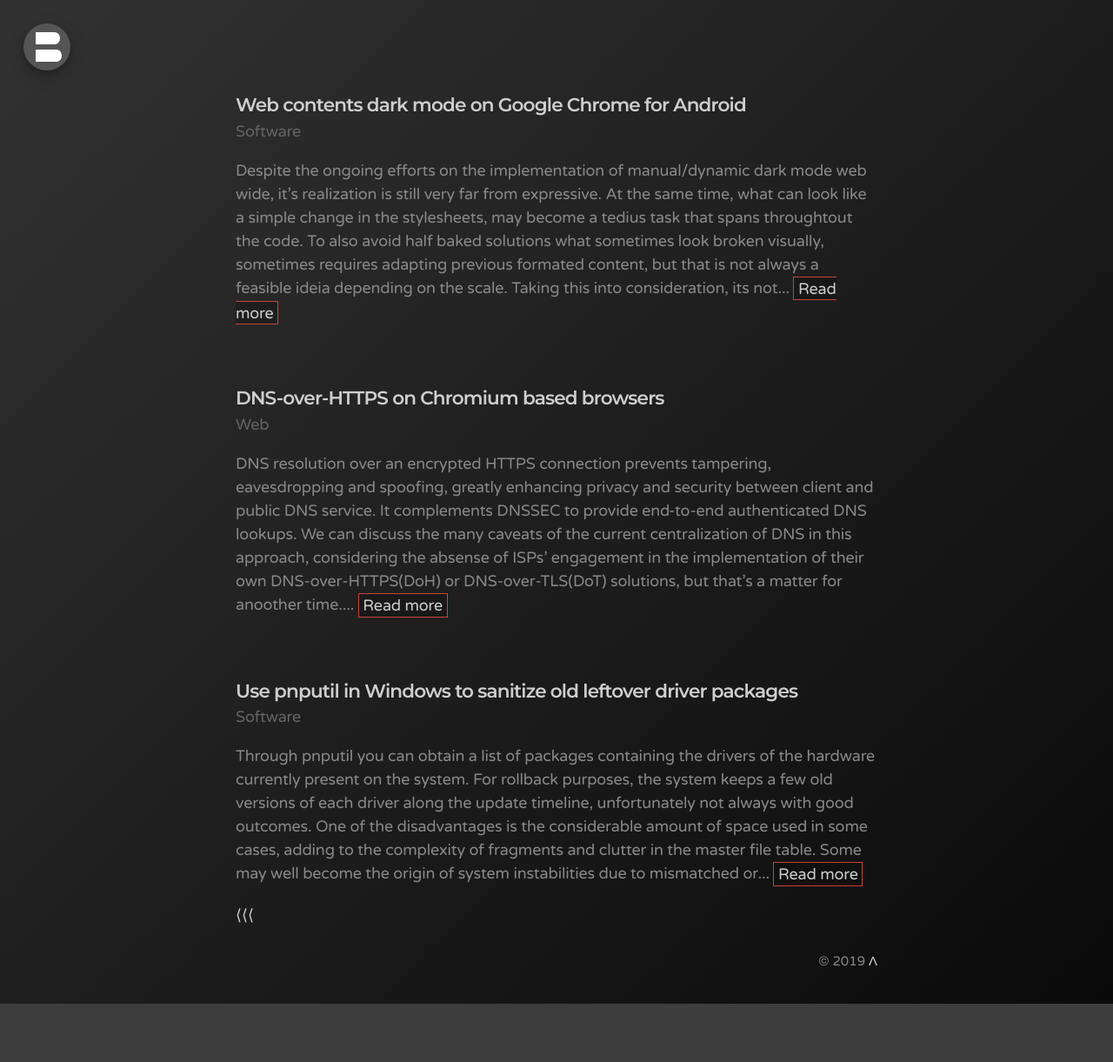
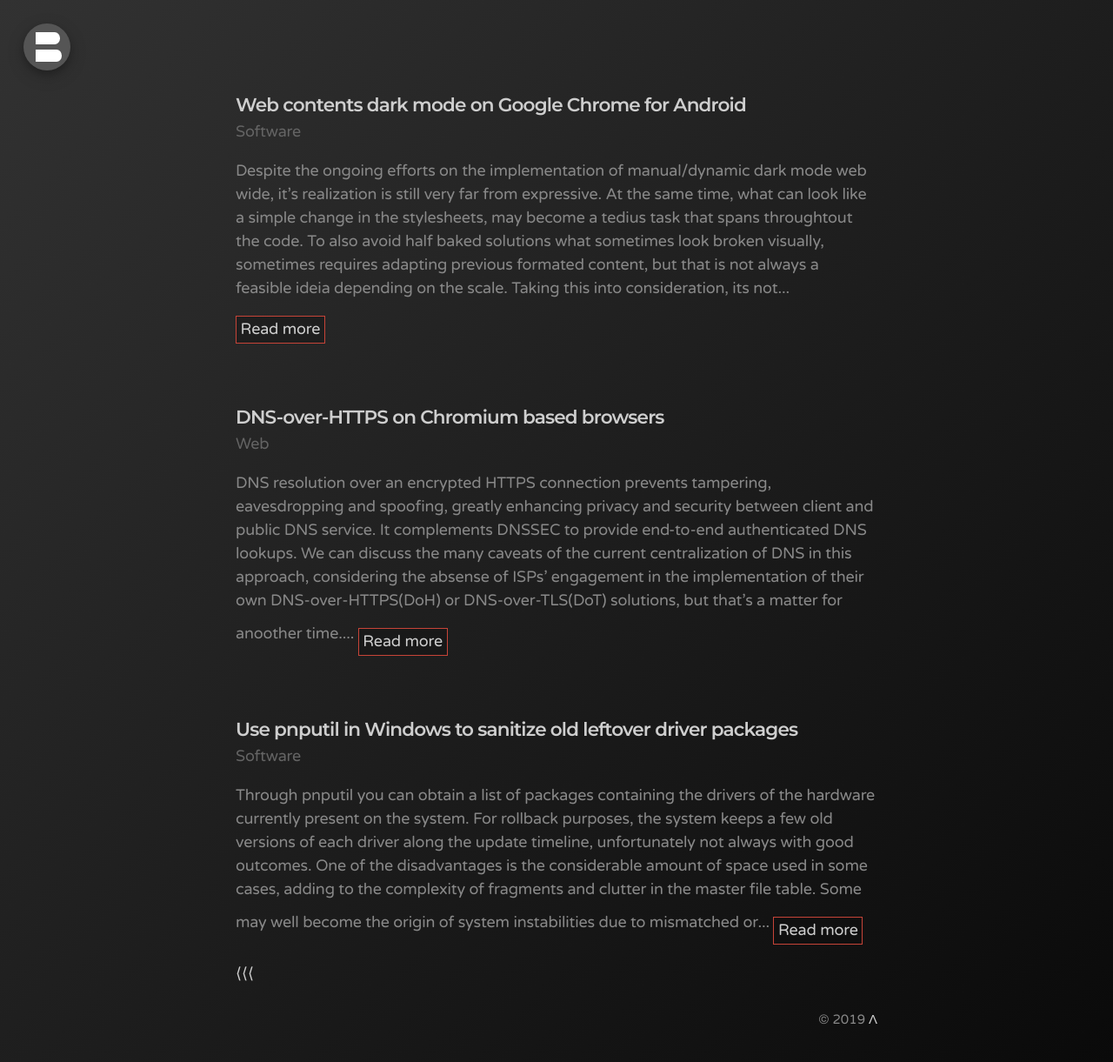
Before and after one commit to bonina/bonina.github.io, a Jekyll site: the page built from index.html, in a window 1280 px wide. Shown: the whole page at 87% size. Built offline with Jekyll 4.4.1, drawn with Linux system fonts in a browser that asks for light colours; the list of posts is cut into pages by our own code; before the commit the page ends 1154 px from its top, so only the background shows below that.

Commit message:
Update _posts.scss

```diff
--- a/_sass/_posts.scss
+++ b/_sass/_posts.scss
@@ -33,7 +33,7 @@
   padding-left: 0.25rem;
   padding-right: 0.25rem;
   padding-bottom: 0.1rem;
-  //display: inline-block;
+  display: inline-block;
   background-color: rgba(10,10,10,.3);
   border: 0.05rem solid #c74438;
   //border-radius: 4px;
```
